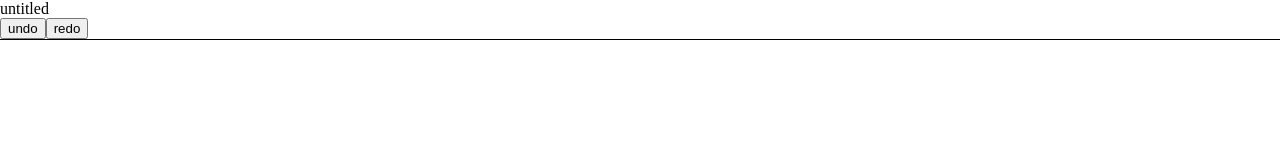
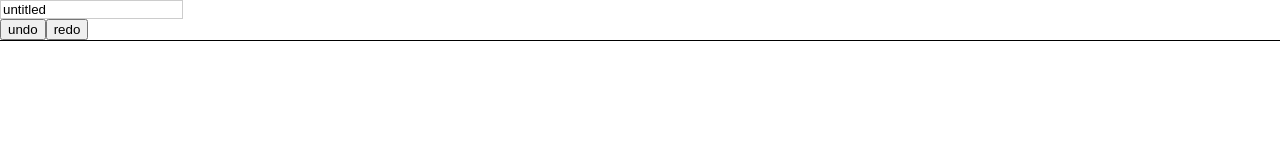
Before and after one commit to odiak/draw, a React app: page / in a window 1280 px wide. Shown: the top 160 px of the page. Built offline with nearby package versions, Linux system fonts and the light colour scheme.

Commit message:
Implement editing title

```diff
--- a/src/components/DrawingScreen.tsx
+++ b/src/components/DrawingScreen.tsx
@@ -20,6 +20,7 @@ type Props = {
 
 export function DrawingScreen({ pictureId }: Props) {
   const [paths, setPaths] = useState<readonly Path[]>([])
+  const [title, setTitle] = useState('untitled')
 
   const [drawingPath, setDrawingPath] = useState<Path | null>(null)
   const color = '#000'
@@ -45,7 +46,7 @@ export function DrawingScreen({ pictureId }: Props) {
 
   return (
     <>
-      <InfoBar title="untitled" />
+      <InfoBar title={title} onChangeTitle={setTitle} />
       <SVGWrapper>
         <StyledSVG
           ref={boardRef}
--- a/src/components/InfoBar.tsx
+++ b/src/components/InfoBar.tsx
@@ -1,4 +1,4 @@
-import React from 'react'
+import React, { useState } from 'react'
 import styled from '@emotion/styled'
 
 const Container = styled.div`
@@ -7,12 +7,33 @@ const Container = styled.div`
 
 type Props = {
   title: string
+  onChangeTitle?: ((newTitle: string) => void) | null
 }
 
-export function InfoBar({ title }: Props) {
+const TitleInput = styled.input`
+  display: block;
+  border: 1px solid transparent;
+
+  &:hover {
+    border-color: #ccc;
+  }
+`
+
+export function InfoBar({ title, onChangeTitle }: Props) {
+  const [isEditingTitle, setIsEditingTitle] = useState(false)
+  const [titleDraft, setTitleDraft] = useState(title)
+
   return (
     <Container>
-      <div>{title}</div>
+      <TitleInput
+        type="text"
+        value={title}
+        onChange={(e) => {
+          if (onChangeTitle != null) {
+            onChangeTitle(e.target.value)
+          }
+        }}
+      />
       <button>undo</button>
       <button>redo</button>
     </Container>
```
